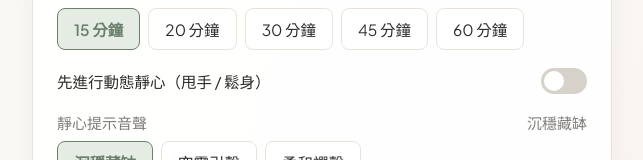
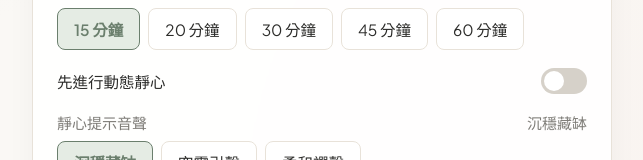
Before and after one commit to Ricedido/mindful-space, a plain HTML site: page index.html in a window 1280 px wide. Shown: the part 630-790 px from the top of the page, without its empty margins (318-961 px from the left). Drawn offline with Linux system fonts and the light colour scheme.

Commit message:
Add files via upload

```diff
--- a/index.html
+++ b/index.html
@@ -753,7 +753,7 @@
           <!-- Dynamic Meditation Toggle -->
           <div class="config-row">
             <div class="toggle-row">
-              <span style="font-size: 15.5px; color: var(--text-main);">先進行動態靜心（甩手 / 鬆身）</span>
+              <span style="font-size: 15.5px; color: var(--text-main);">先進行動態靜心</span>
               <label class="switch">
                 <input type="checkbox" id="check-dynamic">
                 <span class="slider"></span>
```
